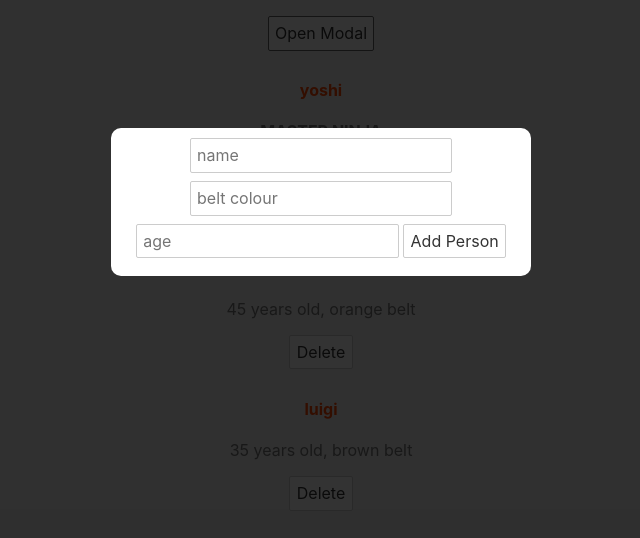
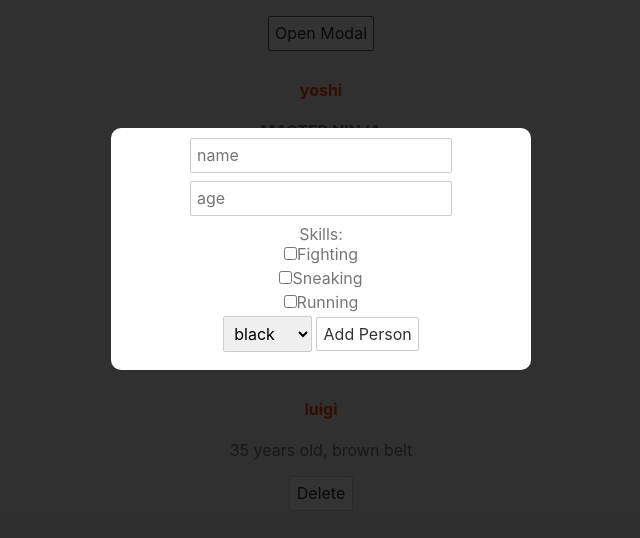
Before and after one commit to drodrigomoura/svelte-tuto, a Svelte app: page / in a window 1280 px wide. Both pictures are taken after a click on the button "Open Modal". Shown: the top 538 px of the page, without its empty margins (319-959 px from the left). Built offline with nearby package versions, Linux system fonts and the light colour scheme.

Commit message:
form part 2

```diff
--- a/src/AddPersonForm.svelte
+++ b/src/AddPersonForm.svelte
@@ -1,21 +1,38 @@
 <script>
-    let name;
-    let beltColour;
-    let age;
+  let name;
+  let beltColour;
+  let age;
 
-    const handleSubmit = () => {
-      console.log(name, beltColour, age);
-
-    }
+  // let fighting = false;
+  // let sneaking = false;
+  // let running = false;
+  let skills = [];
+  const handleSubmit = () => {
+    console.log(name, beltColour, age, skills);
+  };
 </script>
-
-<form on:submit|preventDefault={handleSubmit}>
-  <input type="text" placeholder="name" bind:value={name}/>
-  <input type="text" placeholder="belt colour" bind:value={beltColour}/>
-  <input type="number" placeholder="age" bind:value={age}>
-  <button>Add Person</button>
-</form>
 
 <style>
 
 </style>
+
+<form on:submit|preventDefault={handleSubmit}>
+  <input type="text" placeholder="name" bind:value={name} />
+  <!-- <input type="text" placeholder="belt colour" bind:value={beltColour} /> -->
+  <input type="number" placeholder="age" bind:value={age} />
+  <label>Skills:</label>
+  <!-- <input type="checkbox" bind:checked={fighting}/>Fighting<br/>
+  <input type="checkbox" bind:checked={sneaking}/>Sneaking<br/>
+  <input type="checkbox" bind:checked={running}/>Running<br/> -->
+  <input type="checkbox" bind:group={skills} value="fighting"/>Fighting<br/>
+  <input type="checkbox" bind:group={skills} value="sneaking"/>Sneaking<br/>
+  <input type="checkbox" bind:group={skills} value="running"/>Running<br/>
+
+  <select bind:value={beltColour}>
+    <option value="black">black</option>
+    <option value="orange">orange</option>
+    <option value="brown">brown</option>
+    <option value="white">white</option>
+  </select>
+  <button>Add Person</button>
+</form>
```
